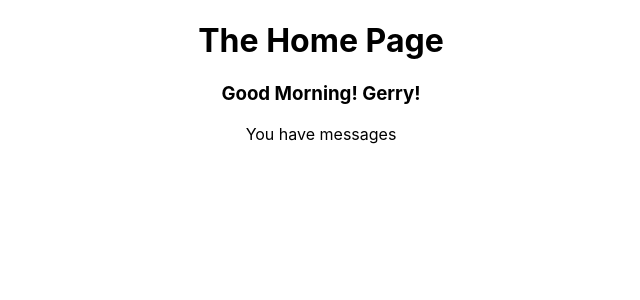
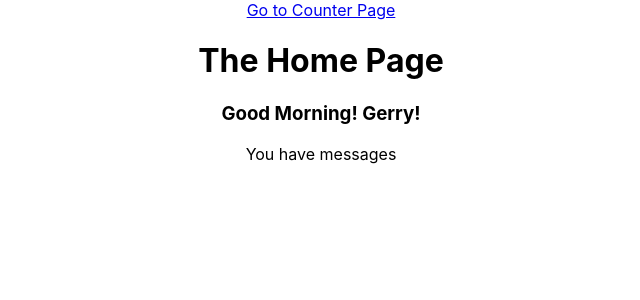
Before and after one commit to gliu7717/fullstack_my_first_app, a React (Create React App) app: page / in a window 1280 px wide. Shown: the top 300 px of the page, without its empty margins (319-959 px from the left). Built offline with nearby package versions, Linux system fonts and the light colour scheme.

Commit message:
use a link component without refreshing our application

```diff
--- a/src/App.js
+++ b/src/App.js
@@ -1,5 +1,6 @@
 import './App.css';
 import React,{useState} from 'react';
+import { Link } from 'react-router-dom';
 
 import { BrowserRouter as Router, Routes, Route } from 'react-router-dom';
 import {
@@ -23,8 +24,8 @@ function App() {
   return (
     <div className="App">
       <Router>
+        <Link to = "/counter">Go to Counter Page</Link>
         <Routes>
-
         <Route path="/"
         element=<HomePage/> />
         <Route path="/counter"
@@ -32,7 +33,6 @@ function App() {
         <Route path="/people-list"
           element = <PeopleListPage/>/>
         </Routes>
-
       </Router>
     </div>
   );
```
